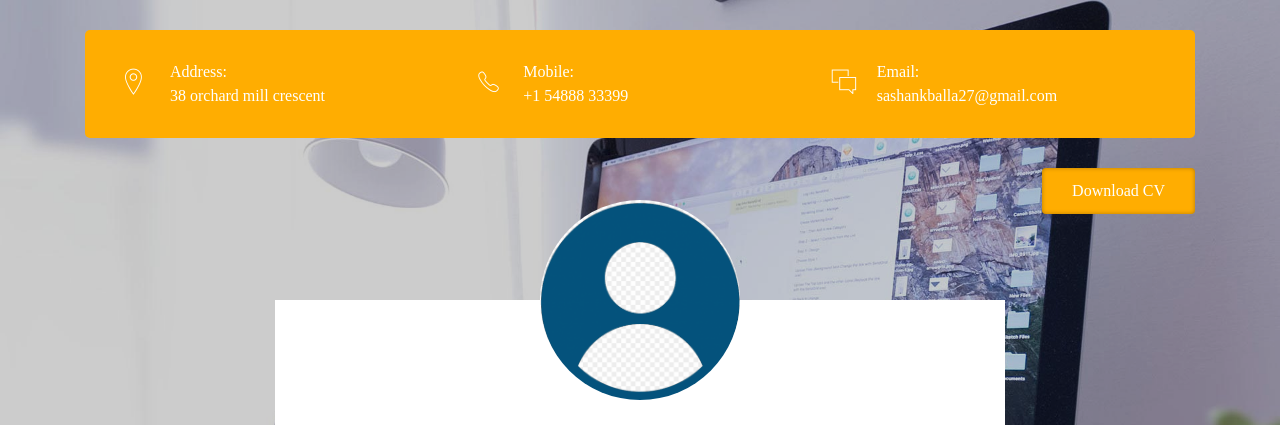
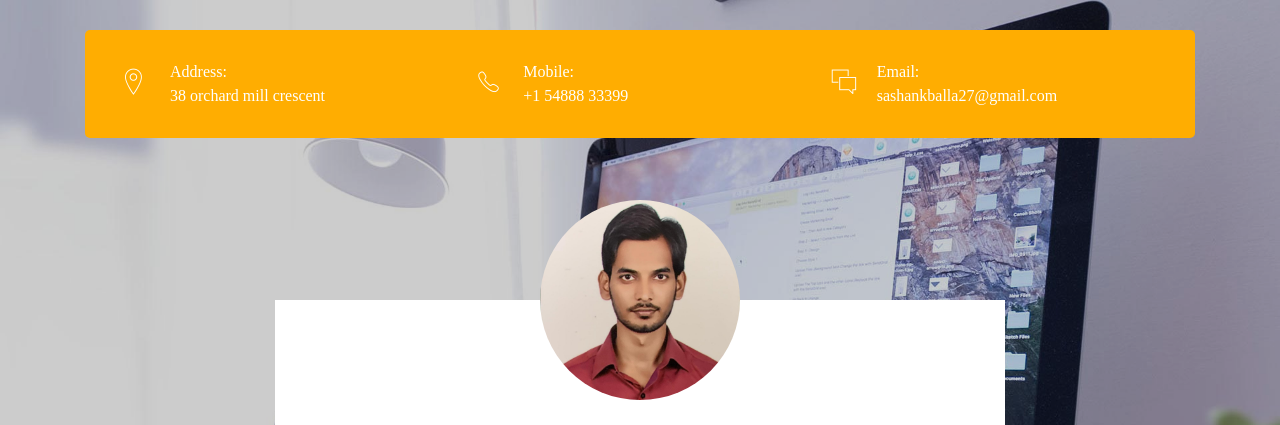
Before and after one commit to Sashankballa/sashankballacv.github.io, a plain HTML site: page index.html in a window 1280 px wide. Shown: the top 425 px of the page. Drawn offline with Linux system fonts and the light colour scheme; files whose address does not match are found by name; a web font is replaced by a local one.

Commit message:
Profile Updated

```diff
--- a/index.html
+++ b/index.html
@@ -56,7 +56,7 @@
                   </div>
                </div>
             </div>
-            <a class="downlad-btn" href="#">Download CV</a>
+            <!-- <a class="downlad-btn" href="#">Download CV</a> -->
          </div>
       </header>
       <section class="intro-section">
@@ -65,7 +65,7 @@
                <div class="col-md-1 col-lg-2"></div>
                <div class="col-md-10 col-lg-8">
                   <div class="intro">
-                     <div class="profile-img"><img src="images/profile.png" alt=""></div>
+                     <div class="profile-img"><img src="images/profile.jpeg" alt=""></div>
                      <h2><b>Jai Sashank Balla</b></h2>
                      <ul class="information margin-tb-30">
                         <li><b>MOBILE : </b>+1 54888 33399</li>
```
Also changed, not shown: images/profile.jpeg (added), images/profile1.png (renamed from images/profile.png).
